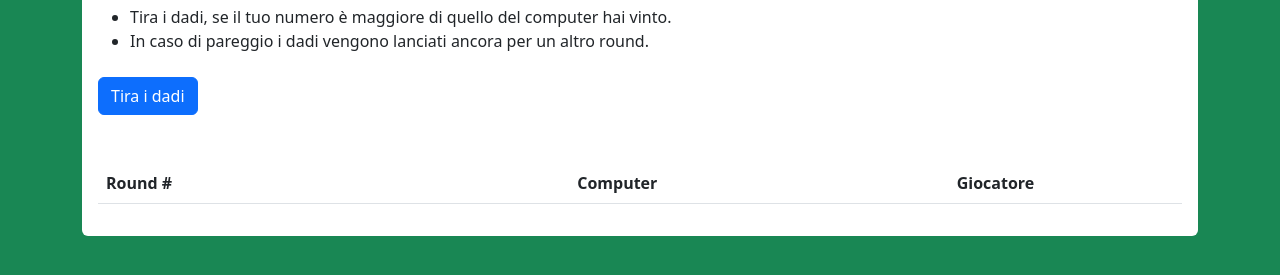
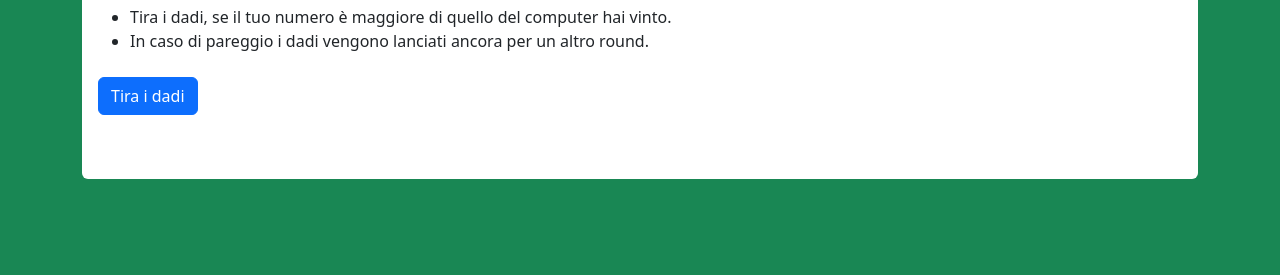
Before and after one commit to l3onWD/js-mail-dadi, a plain HTML site: page index.html in a window 1280 px wide. Shown: the part 641-916 px from the top of the page. After the commit the page ends 868 px from the top, so only its background shows below. Drawn offline with nearby package versions, Linux system fonts and the light colour scheme.

Commit message:
show rounds table only on button click

```diff
--- a/index.html
+++ b/index.html
@@ -72,7 +72,7 @@
                 <button id="play-btn" class="btn btn-primary mb-5">Tira i dadi</button>
 
                 <!-- Rounds -->
-                <table id="game-table" class="table table-striped">
+                <table id="game-table" class="table table-striped d-none">
 
                     <thead>
                         <tr>
--- a/js/dice.js
+++ b/js/dice.js
@@ -50,6 +50,7 @@ playBtnElem.addEventListener('click', function () {
     let rounds = '';
     let resultMsg;
 
+
     //*** GAME CICLE ***//
     let hasWinner = false;
     for (let i = 0; !hasWinner; i++) {
@@ -69,6 +70,7 @@ playBtnElem.addEventListener('click', function () {
         const playerDice = Math.floor(Math.random() * diceSides) + 1;
         gameLogMsg += `Il tuo Dado: ${playerDice}\n`;
         rounds += `<td class="text-center">${playerDice}</td></tr>`;
+
 
         //*** CHECK WINNERS ***//
         if(cpuDice > playerDice) {
@@ -94,6 +96,7 @@ playBtnElem.addEventListener('click', function () {
     //*** SHOW RESULT ***//
     roundsElem.innerHTML = rounds;
     gameResultElem.innerHTML = resultMsg;
+    gameTableElem.classList.remove('d-none');
 
     // ! Log message
     console.log(gameLogMsg);
```
